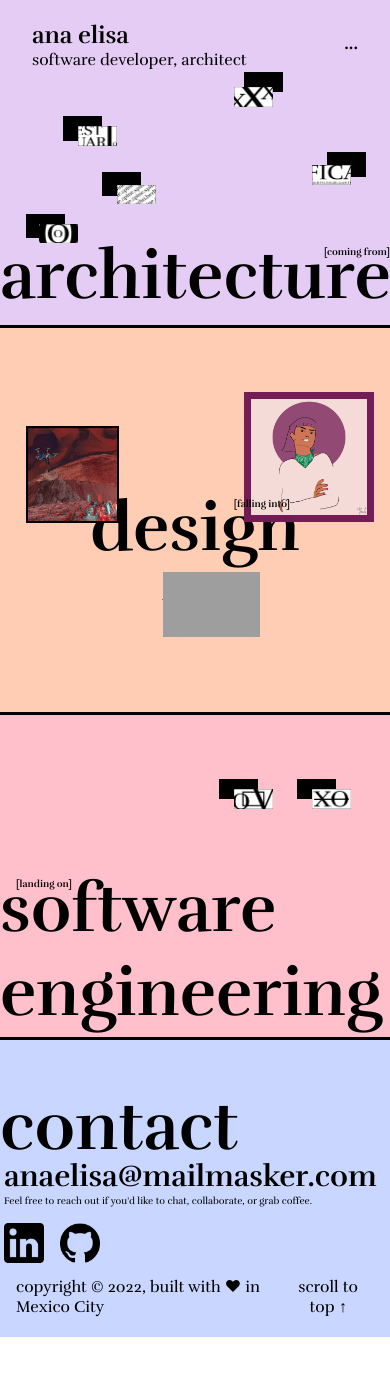
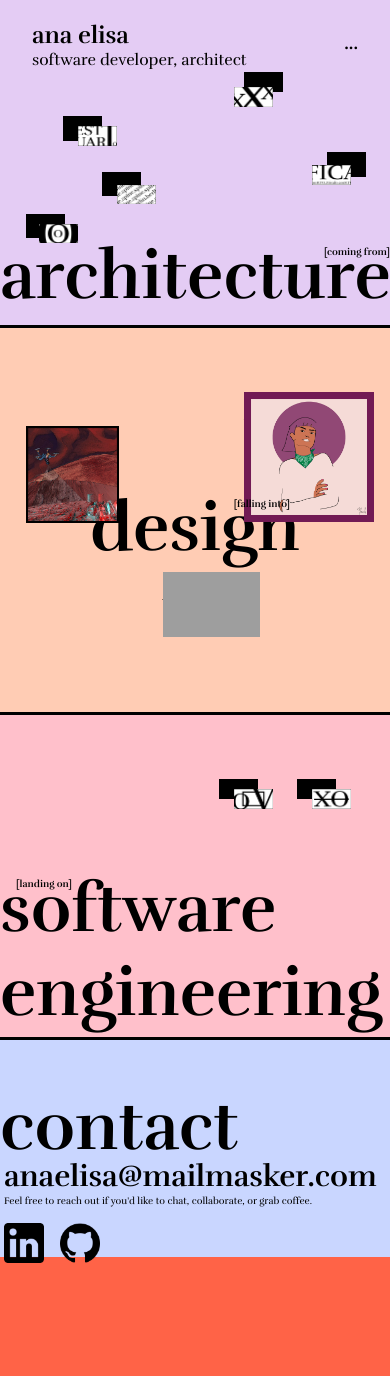
Before and after one commit to naelengithub/naelp22, a Next.js app: page / in a window 390 px wide. Shown: the top 1376 px of the page. Before the commit the page ends 1337 px from the top, so only its background shows below. Built offline with nearby package versions, Linux system fonts and the light colour scheme; grey boxes are pictures that could not be loaded.

Commit message:
feat: mobile contact backg

```diff
--- /dev/null
+++ b/src/components/home/featContact/contact.module.css
@@ -0,0 +1,12 @@
+.container {
+  background-color: tomato;
+}
+
+@media (max-width: 1250px) {
+  .container {
+    display: flex;
+    flex-direction: column;
+    align-content: center;
+    height: 60rem;
+  }
+}
--- a/src/components/home/featContact/contact.tsx
+++ b/src/components/home/featContact/contact.tsx
@@ -2,6 +2,7 @@ import * as React from "react";
 import { useWindowSize } from "../../../hooks/useWindowSize";
 import Link from "next/link";
 import Image from "next/image";
+import styles from "./contact.module.css";
 
 export interface ContactProps {
   className?: string;
@@ -18,7 +19,7 @@ export const Contact = (props: ContactProps) => {
   const screenWidthSize = size.width;
 
   return (
-    <div>
+    <div className={styles.container}>
       <div
         style={{
           backgroundColor: "#C9D6FF",
```
